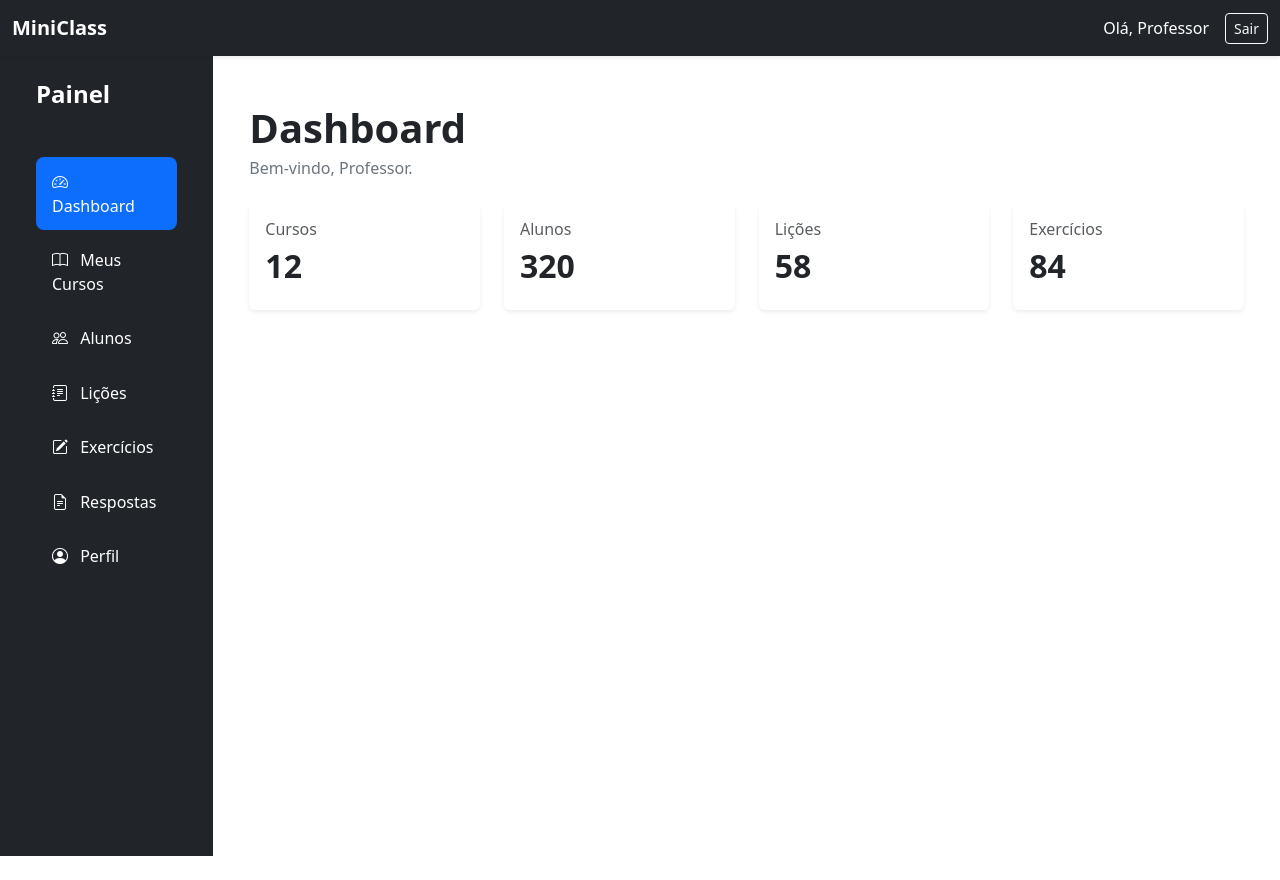
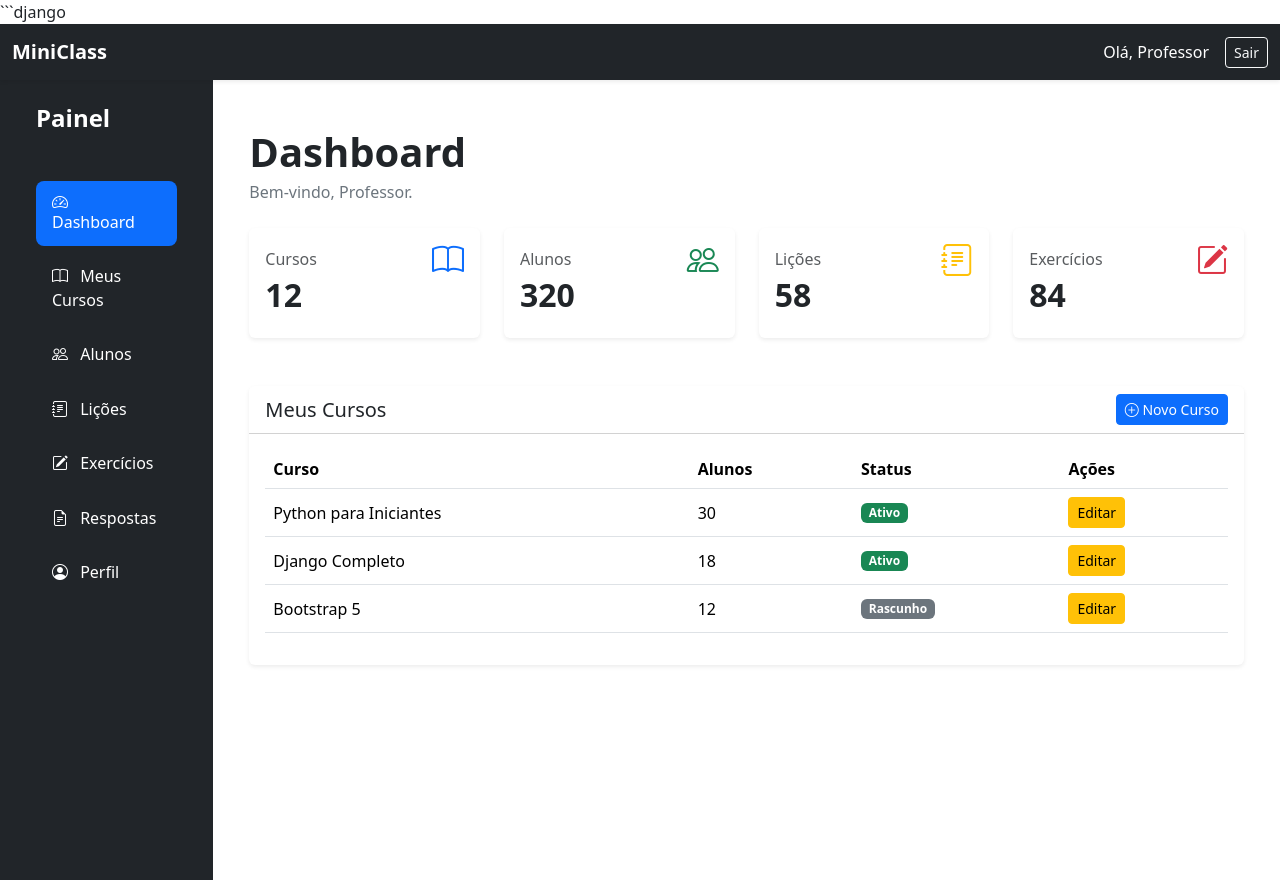
Before and after one commit to SenhorDosSonhos1/MiniClass, a Django app: template courses/templates/courses/teacher_dashboard.html in a window 1280 px wide. Before the commit the page ends 856 px from the top, so only its background shows below. Run offline with Django 5.2, Linux system fonts and the light colour scheme; the template is opened without the code that fills it, so the values that code supplies are empty.

Commit message:
feat: add teacher courses table

````diff
--- a/courses/templates/courses/teacher_dashboard.html
+++ b/courses/templates/courses/teacher_dashboard.html
@@ -1,3 +1,4 @@
+```django
 {% extends "base.html" %}
 
 {% block title %}
@@ -20,81 +21,160 @@ Dashboard | Professor
         Bem-vindo, Professor.
     </p>
 
+    <!-- Cards -->
     <div class="row g-4">
 
         <div class="col-md-6 col-lg-3">
+            <div class="card shadow-sm border-0">
+                <div class="card-body">
+
+                    <div class="d-flex justify-content-between align-items-center">
+                        <h6 class="text-muted mb-0">Cursos</h6>
+                        <i class="bi bi-book fs-2 text-primary"></i>
+                    </div>
+
+                    <h2 class="fw-bold">12</h2>
+
+                </div>
+            </div>
+        </div>
+
+        <div class="col-md-6 col-lg-3">
+            <div class="card shadow-sm border-0">
+                <div class="card-body">
+
+                    <div class="d-flex justify-content-between align-items-center">
+                        <h6 class="text-muted mb-0">Alunos</h6>
+                        <i class="bi bi-people fs-2 text-success"></i>
+                    </div>
+
+                    <h2 class="fw-bold">320</h2>
+
+                </div>
+            </div>
+        </div>
+
+        <div class="col-md-6 col-lg-3">
+            <div class="card shadow-sm border-0">
+                <div class="card-body">
+
+                    <div class="d-flex justify-content-between align-items-center">
+                        <h6 class="text-muted mb-0">Lições</h6>
+                        <i class="bi bi-journal-text fs-2 text-warning"></i>
+                    </div>
+
+                    <h2 class="fw-bold">58</h2>
+
+                </div>
+            </div>
+        </div>
+
+        <div class="col-md-6 col-lg-3">
+            <div class="card shadow-sm border-0">
+                <div class="card-body">
+
+                    <div class="d-flex justify-content-between align-items-center">
+                        <h6 class="text-muted mb-0">Exercícios</h6>
+                        <i class="bi bi-pencil-square fs-2 text-danger"></i>
+                    </div>
+
+                    <h2 class="fw-bold">84</h2>
+
+                </div>
+            </div>
+        </div>
+
+    </div>
+
+    <!-- Tabela -->
+    <div class="row mt-5">
+
+        <div class="col">
 
             <div class="card shadow-sm border-0">
 
-                <div class="card-body">
+                <div class="card-header bg-white d-flex justify-content-between align-items-center">
 
-                    <h6 class="text-muted">
-                        Cursos
-                    </h6>
+                    <h5 class="mb-0">
+                        Meus Cursos
+                    </h5>
 
-                    <h2 class="fw-bold">
-                        12
-                    </h2>
+                    <button class="btn btn-primary btn-sm">
+                        <i class="bi bi-plus-circle"></i>
+                        Novo Curso
+                    </button>
 
                 </div>
 
-            </div>
-
-        </div>
-
-        <div class="col-md-6 col-lg-3">
-
-            <div class="card shadow-sm border-0">
-
                 <div class="card-body">
 
-                    <h6 class="text-muted">
-                        Alunos
-                    </h6>
+                    <div class="table-responsive">
 
-                    <h2 class="fw-bold">
-                        320
-                    </h2>
+                        <table class="table table-hover align-middle">
 
-                </div>
+                            <thead>
 
-            </div>
+                                <tr>
+                                    <th>Curso</th>
+                                    <th>Alunos</th>
+                                    <th>Status</th>
+                                    <th>Ações</th>
+                                </tr>
 
-        </div>
+                            </thead>
 
-        <div class="col-md-6 col-lg-3">
+                            <tbody>
 
-            <div class="card shadow-sm border-0">
+                                <tr>
+                                    <td>Python para Iniciantes</td>
+                                    <td>30</td>
+                                    <td>
+                                        <span class="badge bg-success">
+                                            Ativo
+                                        </span>
+                                    </td>
+                                    <td>
+                                        <button class="btn btn-warning btn-sm">
+                                            Editar
+                                        </button>
+                                    </td>
+                                </tr>
 
-                <div class="card-body">
+                                <tr>
+                                    <td>Django Completo</td>
+                                    <td>18</td>
+                                    <td>
+                                        <span class="badge bg-success">
+                                            Ativo
+                                        </span>
+                                    </td>
+                                    <td>
+                                        <button class="btn btn-warning btn-sm">
+                                            Editar
+                                        </button>
+                                    </td>
+                                </tr>
 
-                    <h6 class="text-muted">
-                        Lições
-                    </h6>
+                                <tr>
+                                    <td>Bootstrap 5</td>
+                                    <td>12</td>
+                                    <td>
+                                        <span class="badge bg-secondary">
+                                            Rascunho
+                                        </span>
+                                    </td>
+                                    <td>
+                                        <button class="btn btn-warning btn-sm">
+                                            Editar
+                                        </button>
+                                    </td>
+                                </tr>
 
-                    <h2 class="fw-bold">
-                        58
-                    </h2>
+                            </tbody>
 
-                </div>
+                        </table>
 
-            </div>
-
-        </div>
-
-        <div class="col-md-6 col-lg-3">
-
-            <div class="card shadow-sm border-0">
-
-                <div class="card-body">
-
-                    <h6 class="text-muted">
-                        Exercícios
-                    </h6>
-
-                    <h2 class="fw-bold">
-                        84
-                    </h2>
+                    </div>
 
                 </div>
 
--- a/static/css/style.css
+++ b/static/css/style.css
@@ -21,3 +21,12 @@
     background-color: #0d6efd;
     color: #fff;
 }
+
+.card {
+    transition: .2s ease-in-out;
+}
+
+.card:hover {
+    transform: translateY(-3px);
+    box-shadow: 0 .5rem 1rem rgba(0,0,0,.15);
+}
````
